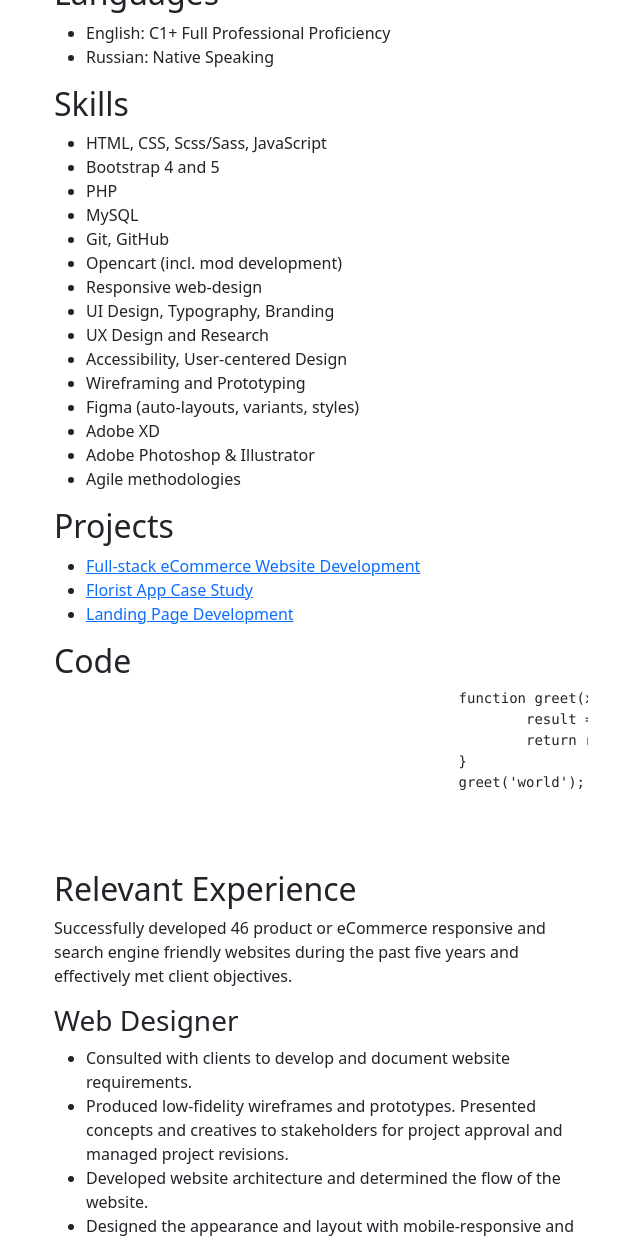
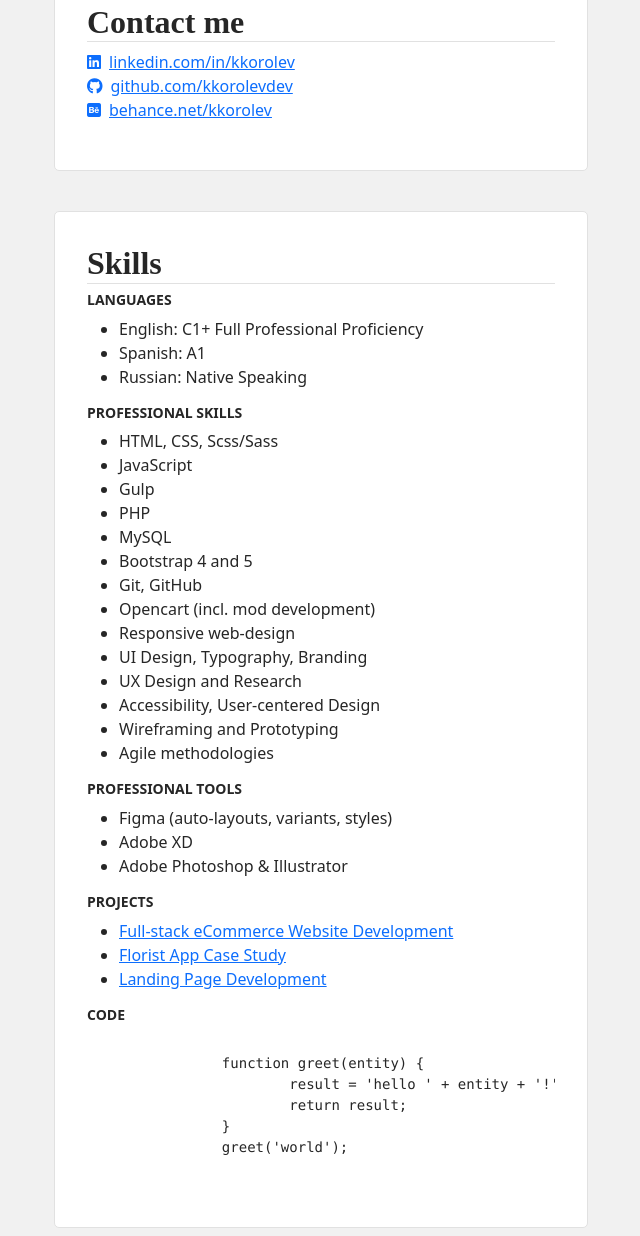
Before and after one commit to kkorolevdev/rsschool-cv, a plain HTML site: page index.html in a window 1280 px wide. Shown: the part 888-2124 px from the top of the page, without its empty margins (307-947 px from the left). Drawn offline with nearby package versions, Linux system fonts and the light colour scheme; a web font is replaced by a local one.

Commit message:
feat: container & section styles

```diff
--- a/index.html
+++ b/index.html
@@ -13,6 +13,8 @@
 
 		<link rel="preconnect" href="https://fonts.googleapis.com">
 		<link rel="preconnect" href="https://fonts.gstatic.com" crossorigin>
+		<link href="https://fonts.googleapis.com/css2?family=Imbue:opsz,wght@10..100,400;10..100,600&display=swap" rel="stylesheet">
+
 		<link href="https://fonts.googleapis.com/css2?family=Roboto+Flex:wght@400;500;600;700&family=Roboto+Slab:wght@400;500;600;700&display=swap" rel="stylesheet">
 
 		<link rel="stylesheet" type="text/css" href="style.css">
@@ -55,7 +57,8 @@
 
 	<main class="container">
 		<section id="about" class="row">
-			<div class="cv-heading col-12 col-lg-10 offset-lg-1 col-xl-6 offset-xl-3">
+			<div class="col-12 col-lg-10 offset-lg-1 col-xl-6 offset-xl-3">
+				<div class="cv-section cv-heading">
 					<div class="cv-heading__text">
 						<h1>Kirill Korolev</h1>
 						<ul>
@@ -66,43 +69,49 @@
 					<div class="cv-heading__photo">
 						<img class="vox-photo" src="img/kirill-korolev.png" alt="Kirill Korolev">
 					</div>
-
-
-
 				</div>
-			<div class="col-12 col-lg-10 offset-lg-1 col-xl-6 offset-xl-3">
+				<div class="cv-section cv-about">
 					<p>With more than seventeen years of experience in web development, I have molded a deep understanding of what it takes to create an engaging and effective e-commerce website.</p>
 					<p>I bring a creative and detail-oriented approach to every project I work on, using my expertise in layout design, front-end &amp; back-end development, and content management systems to deliver outstanding results.</p>
 					<p>With professional certifications in UX and Graphic design, I am able to take a holistic perspective on my work, emphasizing user flow and design thinking. I am proficient in using industry-standard web-design tools and agile methodologies, allowing me to deliver high-quality web development solutions that exceed my client's expectations.</p>
 					<p>I am driven by the challenge of creating unique and innovative web solutions that leave a lasting impression on users. My goal is to use my expertise in web development and design to help companies achieve their digital vision while delivering exceptional user experiences.</p>
 				</div>
+			</div>
 		</section>
 
 		<section id="contact-me" class="row">
 			<div class="col-12 col-lg-10 offset-lg-1 col-xl-6 offset-xl-3">
-				<h2>Contact me</h2>
+				<div class="cv-section cv-contact-me">
+					<h2 class="section-heading">Contact me</h2>
 					<ul class="contact-me">
 						<li><a href="http://linkedin.com/in/kkorolev/"><i class="fa-brands fa-linkedin"></i>linkedin.com/in/kkorolev</a></li>
 						<li><a href="https://github.com/kkorolevdev/"><i class="fa-brands fa-github"></i>github.com/kkorolevdev</a></li>
 						<li><a href="https://www.behance.net/kkorolev/"><i class="fa-brands fa-square-behance"></i>behance.net/kkorolev</a></li>
 					</ul>
 				</div>
+			</div>
 		</section>
 
 		<section id="skills" class="row">
 			<div class="col-12 col-lg-10 offset-lg-1 col-xl-6 offset-xl-3">
-				<h2>Languages</h2>
+				<div class="cv-section cv-skills">
+					<h2 class="section-heading">Skills</h2>
+
+					<h3 class="section-sub-heading">Languages</h3>
 					<ul class="languages">
 						<li>English: C1+ Full Professional Proficiency</li>
+						<li>Spanish: A1</li>
 						<li>Russian: Native Speaking</li>
 					</ul>
 
-				<h2>Skills</h2>
+					<h3 class="section-sub-heading">Professional Skills</h3>
 					<ul class="skills">
-					<li>HTML, CSS, Scss/Sass, JavaScript</li>
-					<li>Bootstrap 4 and 5</li>
+						<li>HTML, CSS, Scss/Sass</li>
+						<li>JavaScript</li>
+						<li>Gulp</li>
 						<li>PHP</li>
 						<li>MySQL</li>
+						<li>Bootstrap 4 and 5</li>
 						<li>Git, GitHub</li>
 						<li>Opencart (incl. mod development)</li>
 						<li>Responsive web-design</li>
@@ -110,37 +119,43 @@
 						<li>UX Design and Research</li>
 						<li>Accessibility, User-centered Design</li>
 						<li>Wireframing and Prototyping</li>
+						<li>Agile methodologies</li>
+					</ul>
+
+					<h3 class="section-sub-heading">Professional Tools</h3>
+					<ul class="tools">
 						<li>Figma (auto-layouts, variants, styles)</li>
 						<li>Adobe XD</li>
 						<li>Adobe Photoshop &amp; Illustrator</li>
-					<li>Agile methodologies</li>
 					</ul>
 
-				<h2>Projects</h2>
+					<h3 class="section-sub-heading">Projects</h3>
 					<ul class="projects">
 						<li><a href="https://www.behance.net/gallery/156106127/Full-stack-eCommerce-website-development">Full-stack eCommerce Website Development</a></li>
 						<li><a href="https://www.behance.net/gallery/154455143/Mobile-App-UX-Design-and-Research">Florist App Case Study</a></li>
 						<li><a href="https://www.behance.net/gallery/147291071/Landing-Page-Development">Landing Page Development</a></li>
 					</ul>
 
-				<h2>Code</h2>
+					<h3 class="section-sub-heading">Code</h3>
 						<pre>
-						function greet(x) {
-							result = 'hello ' + x + '!';
+
+		function greet(entity) {
+			result = 'hello ' + entity + '!';
 			return result;
 		}
 		greet('world');
 						</pre>
 				</div>
+			</div>
 		</section>
 
 		<section id="experience" class="row">
 			<div class="col-12 col-lg-10 offset-lg-1 col-xl-6 offset-xl-3">
-
-				<h2>Relevant Experience</h2>
+				<div class="cv-section cv-experience">
+					<h2 class="section-heading">Relevant Experience</h2>
 					<p>Successfully developed 46 product or eCommerce responsive and search engine friendly websites during the past five years and effectively met client objectives.</p>
 
-				<h3>Web Designer</h3>
+					<h3 class="section-sub-heading">Web Designer</h3>
 					<ul>
 						<li>Consulted with clients to develop and document website requirements.</li>
 						<li>Produced low-fidelity wireframes and prototypes. Presented concepts and creatives to stakeholders for project approval and managed project revisions.</li>
@@ -150,18 +165,20 @@
 						<li>Deployed fully-developed websites on virtual or VPS hosting and helped clients to start using CMS.</li>
 					</ul>
 
-				<h3>UX Designer</h3>
+					<h3 class="section-sub-heading">UX Designer</h3>
 					<ul>
 						<li>Carried out initial user research and competitive analysis to learn about the goals, needs, and behavior of users.</li>
 						<li>Emphasized with users, built personas, journey maps, and storyboards to define and understand users’ pain points.</li>
 						<li>Planned and conducted unmoderated usability studies, analyzed research results, and iterated on designs based on user feedback.</li>
 					</ul>
 				</div>
+			</div>
 		</section>
 
 		<section id="education" class="row">
 			<div class="col-12 col-lg-10 offset-lg-1 col-xl-6 offset-xl-3">
-				<h2>Education and Training</h2>
+				<div class="cv-section cv-education">
+					<h2 class="section-heading">Education and Training</h2>
 
 					<h3>Google UX Design Professional Certificate</h3>
 					<p>Coursera, Google, 2023</p>
@@ -181,6 +198,7 @@
 						<li>Programming with JavaScript</li>
 						<li>HTML, CSS, and JavaScript for Web Developers</li>
 					</ul>
+				</div>
 			</div>
 		</section>
 	</main>
--- a/style.scss
+++ b/style.scss
@@ -1,4 +1,11 @@
 $spacer: 1rem;
+$color-primary: #262626;
+$color-border: #e1e1e1;
+$background: #f1f1f1;
+$background-section: #ffffff;
+$font-primary: '';
+$font-heading: 'Imbue', serif;
+$border-radius: 5px;
 
 html {
 	font-size: 16px;
@@ -7,6 +14,56 @@ html {
 body {
 	margin: 0;
 	font-size: 1rem;
+	color: $color-primary;
+
+	@media ( min-width: 768px ) {
+		background: $background;
+	}
+}
+
+h1, h2, h3 {
+
+}
+
+h2 {
+
+}
+
+h3 {
+	font-size: 1.25rem;
+}
+
+.cv-section {
+	@media ( min-width: 768px ) {
+		padding: $spacer * 2;
+		background: $background-section;
+		border: 1px solid $color-border;
+		border-radius: $border-radius;
+
+		& + .cv-section {
+			padding-top: 0;
+			border-top: none;
+			border-radius: 0 0 $border-radius $border-radius;
+		}
+
+		&:not(:last-child) {
+			border-bottom: none;
+			border-radius: $border-radius $border-radius 0 0;
+		}
+	}
+}
+
+.section-heading {
+	width: 100%;
+	font-family: $font-heading;
+	font-weight: 600;
+	border-bottom: 1px solid $color-border;
+}
+
+.section-sub-heading {
+	font-size: 0.875rem;
+	font-weight: 700;
+	text-transform: uppercase;
 }
 
 section {
@@ -46,3 +103,12 @@ section {
 		}
 	}
 }
+
+.contact-me {
+	padding: 0;
+	list-style-type: none;
+
+	i {
+		margin-right: $spacer * 0.5;
+	}
+}
```
Also changed, not shown: style.css. Lines whose indentation alone changed are shown as unchanged.
